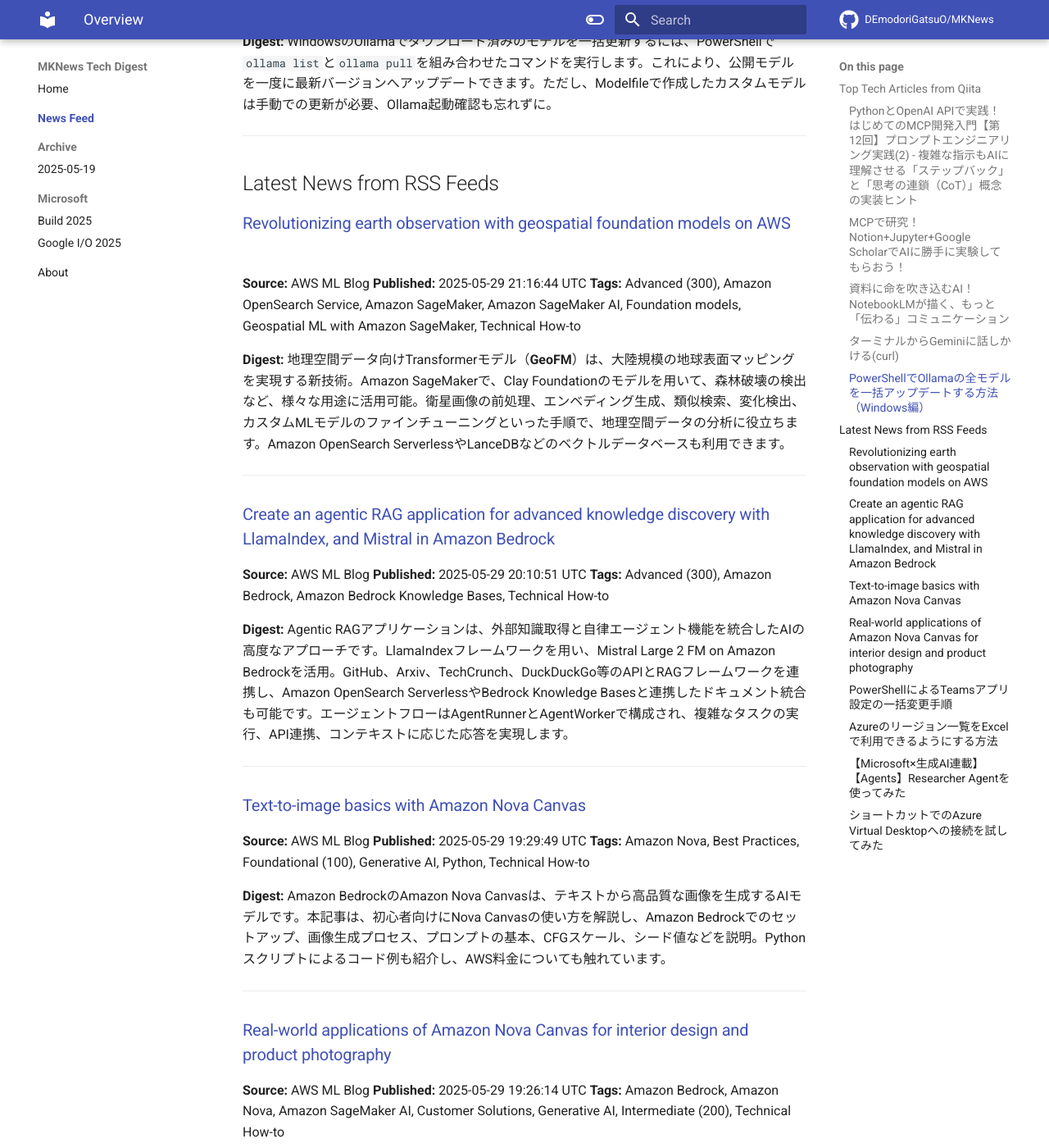
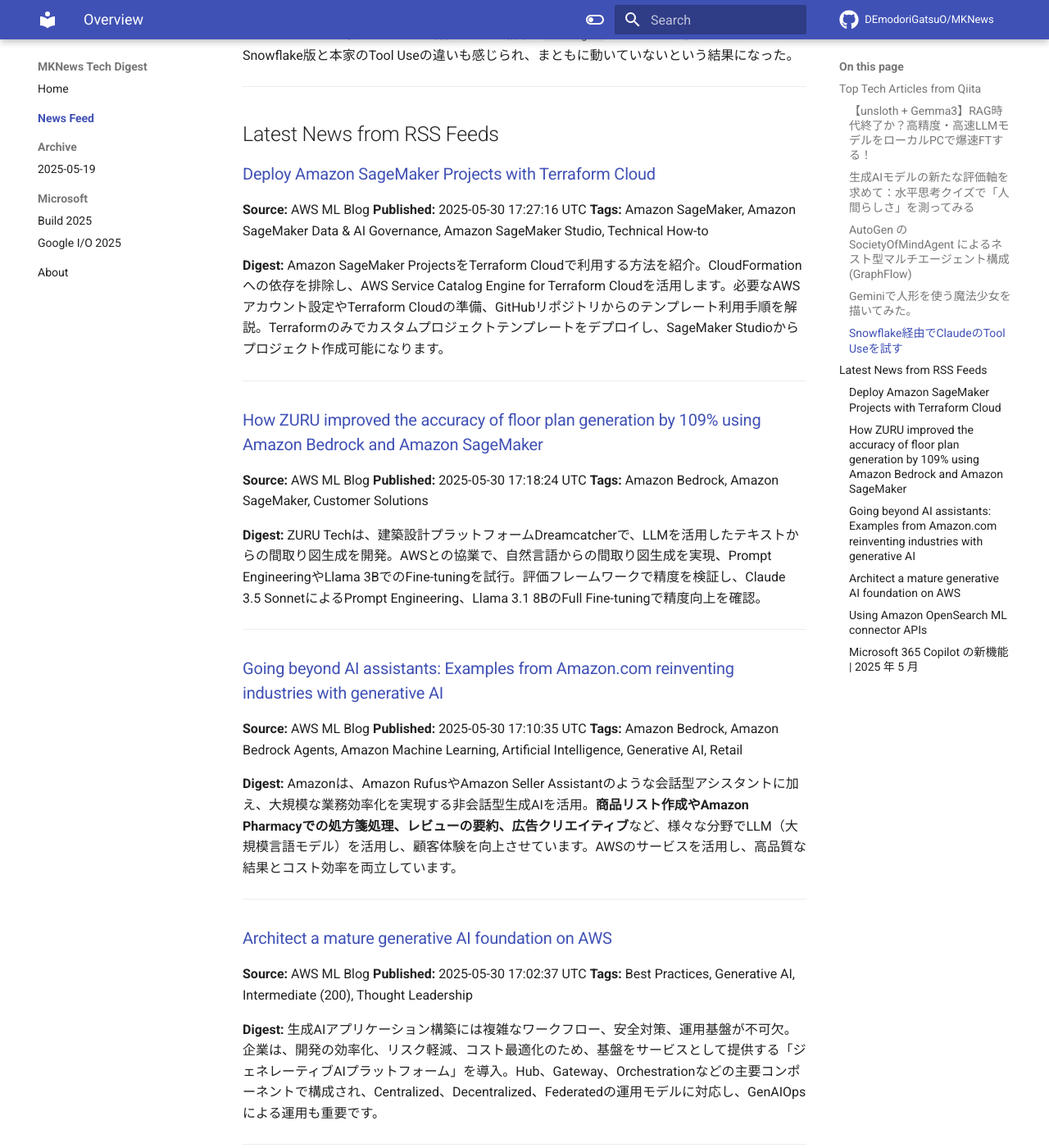
Before and after one commit to DEmodoriGatsuO/MKNews, an MkDocs documentation site: the page built from docs/news/index.md, in a window 1280 px wide and 1400 px high, scrolled down 1422 px. Shown: the whole window at 82% size. Built offline with MkDocs 1.6.1 and Material for MkDocs 9.7.7, drawn with Linux system fonts in a browser that asks for light colours; comment, search, counter and statistics services are not loaded; some of the changed text lies outside the part shown.

Commit message:
Automated AI Tech Digest - 2025-05-31

```diff
--- a/docs/news/index.md
+++ b/docs/news/index.md
@@ -1,138 +1,118 @@
-# AI Tech Trends Digest (2025-05-30)
+# AI Tech Trends Digest (2025-05-31)
 
 
 ## Top Tech Articles from Qiita
 
 
-### [PythonとOpenAI APIで実践！はじめてのMCP開発入門【第12回】プロンプトエンジニアリング実践(2) - 複雑な指示もAIに理解させる「ステップバック」と「思考の連鎖（CoT）」概念の実装ヒント](https://qiita.com/QueryPie/items/3b17ea40c42c9c99b188)
-**Published:** 2025-05-29 14:38:16 UTC
-**Likes:** 5
-**Tags:** Python, AI, MCP, LLM, ModelContextProtocol
+### [【unsloth + Gemma3】RAG時代終了か？高精度・高速LLMモデルをローカルPCで爆速FTする！](https://qiita.com/ryosuke_ohori/items/7b0f14d8f6e0668fd979)
+**Published:** 2025-05-30 16:35:12 UTC
+**Likes:** 32
+**Tags:** Python, 自然言語処理, AI, Gemma, LLM
 
 **Digest:**
-AIに「深く考えさせる」プロンプトエンジニアリングの応用として、ステップバック・プロンプティングと思考の連鎖（CoT）を紹介。前者は抽象化による推論、後者は思考過程の明示化でLLMの推論能力を高める。Python実装例も提示。高性能モデル選択やトークン消費への配慮が重要。APIキー管理など次回予告も。
+株式会社ulusageの生成AIが、UnslothAIとGemma 3を組み合わせたLLMファインチューニング効率化を解説。UnslothAIは高速化、メモリ効率改善、長文対応に優れ、Gemma 3はオープンソースで多様なモデルサイズとマルチモーダル、多言語対応が特徴です。両者の相乗効果で、限られたリソースでも高品質なカスタムAI開発が可能になります。
 
 ---
 
-### [MCPで研究！Notion+Jupyter+Google ScholarでAIに勝手に実験してもらおう！](https://qiita.com/kyuko/items/1c46cd596492c4416936)
-**Published:** 2025-05-30 03:52:29 UTC
+### [生成AIモデルの新たな評価軸を求めて：水平思考クイズで「人間らしさ」を測ってみる](https://qiita.com/dnp-ashida/items/ed4ce81a849e6d165e2e)
+**Published:** 2025-05-30 07:26:00 UTC
 **Likes:** 1
-**Tags:** Jupyter, MCP, Notion, 生成AI, Claude
+**Tags:** 評価指標, 生成AI, Claude, GPT-4o, gemini-2.5-flash
 
 **Digest:**
-MCP（Model Context Protocol）を使ってClaude Desktopに研究をさせてみた。論文検索、Jupyterでの実験、Notionでの結果まとめをAIが自律的に実施。実験テーマはニューラルネットワークの活性化関数による学習効率の変化。研究の各段階をこなし、結果をNotionに報告。まだ課題はあるものの、MCPの汎用性やAIの可能性を感じる結果となった。
+生成AIモデルの評価軸を探る実験として、水平思考クイズ「ウミガメのスープ」を様々なモデルで検証。Gemini 2.5 Flashが短時間で正解も、既知の可能性あり。GPT-4o miniは惜しい推論力、Claude 3.5 Haikuは曖昧ながら創造的モードで核心に迫る。人間の認知能力を測る新たな指標となりうる一方、AIが知らない問題での検証が今後の課題。
 
 ---
 
-### [資料に命を吹き込むAI！NotebookLMが描く、もっと「伝わる」コミュニケーション](https://qiita.com/dnp_wada/items/7e7c7fc451302d4f005b)
-**Published:** 2025-05-30 01:20:19 UTC
+### [AutoGen の SocietyOfMindAgent によるネスト型マルチエージェント構成(GraphFlow)](https://qiita.com/nohanaga/items/50e973cb9ed3cc2a7436)
+**Published:** 2025-05-30 07:21:43 UTC
 **Likes:** 1
-**Tags:** LLM, NotebookLM
+**Tags:** Microsoft, OpenAI, AutoGen
 
 **Digest:**
-NotebookLMは、資料をアップロードすると、内容を理解し、2人の話者によるポッドキャスト形式の音声概要を生成するAIツール。資料の文脈や意図を汲み取り、研修、プロジェクト共有、提案書作成、社内広報など、多岐にわたる業務での活用が期待できる。ポジティブなフィードバックによる学習効果向上や、組織文化の醸成にも貢献する可能性を秘めています。
+AutoGen v0.5.6のGraphFlowで、マルチエージェント構成の複雑なワークフローを構築。小説家、批判・肯定的評価チーム、要約エージェントを組み合わせ、RoundRobinGroupChatとSocietyOfMindAgentを駆使して、異世界転生小説の執筆と評価を行う。並行ファンアウト/インや、集約結果に基づくLLM生成も実現。自律性とワークフローの融合で、多様な可能性を模索。
 
 ---
 
-### [ターミナルからGeminiに話しかける(curl)](https://qiita.com/tukiyo3/items/1fad9cfdc9f33dcff454)
-**Published:** 2025-05-30 04:29:31 UTC
+### [Geminiで人形を使う魔法少女を描いてみた。](https://qiita.com/nori-channel/items/a868f9ae648e4c25ca49)
+**Published:** 2025-05-31 05:42:42 UTC
 **Likes:** 0
-**Tags:** curl, Gemini
+**Tags:** Gemini
 
 **Digest:**
-Google AI StudioでAPIキーを取得し、Geminiモデルを利用する`gemini.sh`スクリプトを紹介。APIキーを環境変数に設定し、curlコマンドでGemini APIにリクエストを送信。引数で質問を指定し、改行コードを処理して結果を表示。`sh gemini.sh 今日の天気`のように使用でき、数秒で応答を得られます。
+Geminiで魔法少女イラストを生成する試み。プロンプト「聖なる人形を使う魔法少女を描いてください」を実行し、結果として可愛らしいイラストが得られた。Geminiによる画像生成の可能性を示唆し、何かの役に立てばという期待が込められたシンプルなまとめです。
 
 ---
 
-### [PowerShellでOllamaの全モデルを一括アップデートする方法（Windows編）](https://qiita.com/kotai2003/items/90a0f6d0d1567ca660fc)
-**Published:** 2025-05-30 04:02:34 UTC
+### [Snowflake経由でClaudeのTool Useを試す](https://qiita.com/abe_masanori/items/62e9e0f9bb157141310d)
+**Published:** 2025-05-31 03:34:07 UTC
 **Likes:** 0
-**Tags:** PowerShell, LLM, ollama, LocalLLM
+**Tags:** Snowflake, Claude, AIエージェント
 
 **Digest:**
-WindowsのOllamaでダウンロード済みのモデルを一括更新するには、PowerShellで`ollama list`と`ollama pull`を組み合わせたコマンドを実行します。これにより、公開モデルを一度に最新バージョンへアップデートできます。ただし、Modelfileで作成したカスタムモデルは手動での更新が必要、Ollama起動確認も忘れずに。
+Snowflake CortexのAnthropic ClaudeでTool Use機能の動作確認を実施。日本語での質問では外部ツールが実行されず、結果に基づいた回答も得られなかった。`tool_choice`を`auto`にするとツールが選択されない、外部ツールの結果を`messages`に加えても上手くいかない。Snowflake版と本家のTool Useの違いも感じられ、まともに動いていないという結果になった。
 
 ---
 
 ## Latest News from RSS Feeds
 
 
-### [Revolutionizing earth observation with geospatial foundation models on AWS](https://aws.amazon.com/blogs/machine-learning/revolutionizing-earth-observation-with-geospatial-foundation-models-on-aws/)
+### [Deploy Amazon SageMaker Projects with Terraform Cloud](https://aws.amazon.com/blogs/machine-learning/deploy-amazon-sagemaker-projects-with-terraform-cloud/)
 **Source:** AWS ML Blog
-**Published:** 2025-05-29 21:16:44 UTC
-**Tags:** Advanced (300), Amazon OpenSearch Service, Amazon SageMaker, Amazon SageMaker AI, Foundation models, Geospatial ML with Amazon SageMaker, Technical How-to
+**Published:** 2025-05-30 17:27:16 UTC
+**Tags:** Amazon SageMaker, Amazon SageMaker Data & AI Governance, Amazon SageMaker Studio, Technical How-to
 
 **Digest:**
-地理空間データ向けTransformerモデル（**GeoFM**）は、大陸規模の地球表面マッピングを実現する新技術。Amazon SageMakerで、Clay Foundationのモデルを用いて、森林破壊の検出など、様々な用途に活用可能。衛星画像の前処理、エンベディング生成、類似検索、変化検出、カスタムMLモデルのファインチューニングといった手順で、地理空間データの分析に役立ちます。Amazon OpenSearch ServerlessやLanceDBなどのベクトルデータベースも利用できます。
+Amazon SageMaker ProjectsをTerraform Cloudで利用する方法を紹介。CloudFormationへの依存を排除し、AWS Service Catalog Engine for Terraform Cloudを活用します。必要なAWSアカウント設定やTerraform Cloudの準備、GitHubリポジトリからのテンプレート利用手順を解説。Terraformのみでカスタムプロジェクトテンプレートをデプロイし、SageMaker Studioからプロジェクト作成可能になります。
 
 ---
 
-### [Create an agentic RAG application for advanced knowledge discovery with LlamaIndex, and Mistral in Amazon Bedrock](https://aws.amazon.com/blogs/machine-learning/create-an-agentic-rag-application-for-advanced-knowledge-discovery-with-llamaindex-and-mistral-in-amazon-bedrock/)
+### [How ZURU improved the accuracy of floor plan generation by 109% using Amazon Bedrock and Amazon SageMaker](https://aws.amazon.com/blogs/machine-learning/how-zuru-improved-the-accuracy-of-floor-plan-generation-by-109-using-amazon-bedrock-and-amazon-sagemaker/)
 **Source:** AWS ML Blog
-**Published:** 2025-05-29 20:10:51 UTC
-**Tags:** Advanced (300), Amazon Bedrock, Amazon Bedrock Knowledge Bases, Technical How-to
+**Published:** 2025-05-30 17:18:24 UTC
+**Tags:** Amazon Bedrock, Amazon SageMaker, Customer Solutions
 
 **Digest:**
-Agentic RAGアプリケーションは、外部知識取得と自律エージェント機能を統合したAIの高度なアプローチです。LlamaIndexフレームワークを用い、Mistral Large 2 FM on Amazon Bedrockを活用。GitHub、Arxiv、TechCrunch、DuckDuckGo等のAPIとRAGフレームワークを連携し、Amazon OpenSearch ServerlessやBedrock Knowledge Basesと連携したドキュメント統合も可能です。エージェントフローはAgentRunnerとAgentWorkerで構成され、複雑なタスクの実行、API連携、コンテキストに応じた応答を実現します。
+ZURU Techは、建築設計プラットフォームDreamcatcherで、LLMを活用したテキストからの間取り図生成を開発。AWSとの協業で、自然言語からの間取り図生成を実現、Prompt EngineeringやLlama 3BでのFine-tuningを試行。評価フレームワークで精度を検証し、Claude 3.5 SonnetによるPrompt Engineering、Llama 3.1 8BのFull Fine-tuningで精度向上を確認。
 
 ---
 
-### [Text-to-image basics with Amazon Nova Canvas](https://aws.amazon.com/blogs/machine-learning/text-to-image-basics-with-amazon-nova-canvas/)
+### [Going beyond AI assistants: Examples from Amazon.com reinventing industries with generative AI](https://aws.amazon.com/blogs/machine-learning/going-beyond-ai-assistants-examples-from-amazon-com-reinventing-industries-with-generative-ai/)
 **Source:** AWS ML Blog
-**Published:** 2025-05-29 19:29:49 UTC
-**Tags:** Amazon Nova, Best Practices, Foundational (100), Generative AI, Python, Technical How-to
+**Published:** 2025-05-30 17:10:35 UTC
+**Tags:** Amazon Bedrock, Amazon Bedrock Agents, Amazon Machine Learning, Artificial Intelligence, Generative AI, Retail
 
 **Digest:**
-Amazon BedrockのAmazon Nova Canvasは、テキストから高品質な画像を生成するAIモデルです。本記事は、初心者向けにNova Canvasの使い方を解説し、Amazon Bedrockでのセットアップ、画像生成プロセス、プロンプトの基本、CFGスケール、シード値などを説明。Pythonスクリプトによるコード例も紹介し、AWS料金についても触れています。
+Amazonは、Amazon RufusやAmazon Seller Assistantのような会話型アシスタントに加え、大規模な業務効率化を実現する非会話型生成AIを活用。**商品リスト作成やAmazon Pharmacyでの処方箋処理、レビューの要約、広告クリエイティブ**など、様々な分野でLLM（大規模言語モデル）を活用し、顧客体験を向上させています。AWSのサービスを活用し、高品質な結果とコスト効率を両立しています。
 
 ---
 
-### [Real-world applications of Amazon Nova Canvas for interior design and product photography](https://aws.amazon.com/blogs/machine-learning/real-world-applications-of-amazon-nova-canvas-for-interior-design-and-product-photography/)
+### [Architect a mature generative AI foundation on AWS](https://aws.amazon.com/blogs/machine-learning/architect-a-mature-generative-ai-foundation-on-aws/)
 **Source:** AWS ML Blog
-**Published:** 2025-05-29 19:26:14 UTC
-**Tags:** Amazon Bedrock, Amazon Nova, Amazon SageMaker AI, Customer Solutions, Generative AI, Intermediate (200), Technical How-to
+**Published:** 2025-05-30 17:02:37 UTC
+**Tags:** Best Practices, Generative AI, Intermediate (200), Thought Leadership
 
 **Digest:**
-Amazon Nova Canvasを活用し、ビジネス課題を解決する方法を解説。インテリアデザインではセグメンテーションによる画像加工で、製品写真ではアウトペインティングで背景を変え、制作コストを削減。Pythonコード例も紹介し、AWSアカウントとBedrockアクセスが前提。Nova Canvasは、時間とコストを削減し、多様なビジュアルコンテンツ作成を可能にします。
+生成AIアプリケーション構築には複雑なワークフロー、安全対策、運用基盤が不可欠。 企業は、開発の効率化、リスク軽減、コスト最適化のため、基盤をサービスとして提供する「ジェネレーティブAIプラットフォーム」を導入。Hub、Gateway、Orchestrationなどの主要コンポーネントで構成され、Centralized、Decentralized、Federatedの運用モデルに対応し、GenAIOpsによる運用も重要です。
 
 ---
 
-### [PowerShellによるTeamsアプリ設定の一括変更手順](https://blog.jbs.co.jp/entry/2025/05/30/131003)
-**Source:** JBS Blog
-**Published:** 2025-05-30 04:10:03 UTC
-**Tags:** Microsoft 365, Microsoft Team, PowerShell
+### [Using Amazon OpenSearch ML connector APIs](https://aws.amazon.com/blogs/machine-learning/using-amazon-opensearch-ml-connector-apis/)
+**Source:** AWS ML Blog
+**Published:** 2025-05-30 15:57:21 UTC
+**Tags:** Amazon Comprehend, Amazon OpenSearch Service, Amazon Titan, Intermediate (200), Technical How-to
 
 **Digest:**
-Teamsアプリ管理を効率化！PowerShellスクリプトでアプリ中心の管理をスムーズに行う方法を解説。Teamsアプリごとの可用性設定が面倒な方に、PowerShellを活用した一括設定手順を紹介し、手間を省きます。
+Amazon OpenSearch でのデータ拡張のため、Amazon Comprehend を使った言語検出や、Amazon Bedrock の Titan Text Embeddings v2 を使った埋め込み作成とセマンティック検索を実装する方法を紹介。必要な IAM ロール設定や、OpenSearch ML コネクタの設定、Ingest Pipeline を用いたデータ処理の詳細を解説。SageMaker ノートブックでデモ実行可能。
 
 ---
 
-### [Azureのリージョン一覧をExcelで利用できるようにする方法](https://blog.jbs.co.jp/entry/2025/05/30/114759)
-**Source:** JBS Blog
-**Published:** 2025-05-30 02:47:59 UTC
-**Tags:** Azure, Power Query
+### [Microsoft 365 Copilot の新機能 | 2025 年 5 月](https://blogs.windows.com/japan/2025/05/30/whats-new-in-microsoft-365-copilot-may-2025/)
+**Source:** Windows Blog for Japan
+**Published:** 2025-05-30 07:58:41 UTC
+**Tags:** Copilot, What's new in Copilot
 
 **Digest:**
-PowerShellのGet-AzLocationコマンドレットとPower Queryを活用し、Azureリージョンの情報をExcelで利用可能にする方法を解説。PowerShellでリージョン情報を取得し、Power Queryでデータ整形することで、リージョン名、対応サービス、可用性ゾーンなどをExcelで可視化・分析できます。
+5月版Microsoft 365 Copilot最新情報：**Copilotアプリ**更新、**Create**エクスペリエンス、**Copilot Notebooks**が一般提供開始。**Microsoft Purview DLP**機能拡張、**Copilot Analytics**統合、**Copilot Chat**安全強化。**OneNote**や**Word**、**Outlook**での新機能も。管理者は**エージェント管理**や**メッセージ消費レポート**で利用状況を把握可能。
 
 ---
-
-### [【Microsoft×生成AI連載】【Agents】Researcher Agentを使ってみた](https://blog.jbs.co.jp/entry/2025/05/30/090501)
-**Source:** JBS Blog
-**Published:** 2025-05-30 00:05:01 UTC
-**Tags:** Copilot, Microsoft Copilot, Microsoft 365 Copilot, Microsoft×生成AI連載, 生成AI
-
-**Digest:**
-マイクロソフトの生成AI連載、今回はMicrosoft 365 Copilotの**宣言型エージェント**と**カスタムエンジンエージェント**について解説。2025年5月21日時点の情報で、**Researcher Agent**はFrontierプログラムのものです。機能、ライセンス、料金は変更の可能性あり。前回までの連載では**Researcher Agent**の紹介や利用、追加、実行、最新情報の調査などを行いました。
-
----
-
-### [ショートカットでのAzure Virtual Desktopへの接続を試してみた](https://blog.jbs.co.jp/entry/2025/05/29/160027)
-**Source:** JBS Blog
-**Published:** 2025-05-29 07:00:27 UTC
-**Tags:** AVD, Tech, 仮想デスクトップ, VDI, Azure, URI, Uniform Resource Identifier スキーム
-
-**Digest:**
-2023年にMicrosoftが公開したAzure Virtual Desktop (AVD) 用URIスキームを使うと、ショートカットからAVDに直接接続可能に！ クライアントアプリを使わず、URI（URL）形式で接続できます。 今回は、そのURIの作成方法とショートカット設定について解説します。 ID取得やURI作成の手順、ショートカットの作成・配置方法についても触れます。
-
----
```
